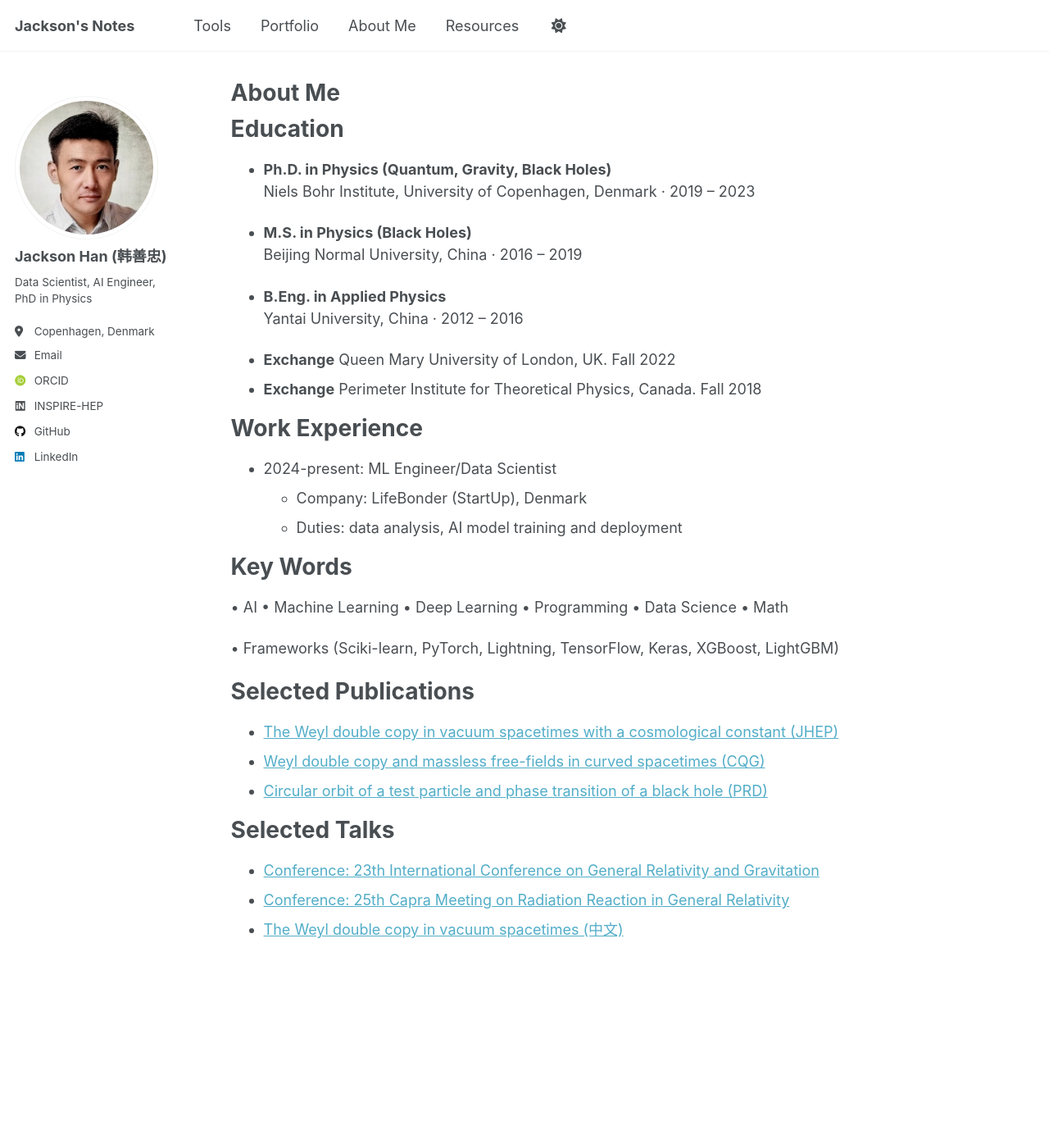
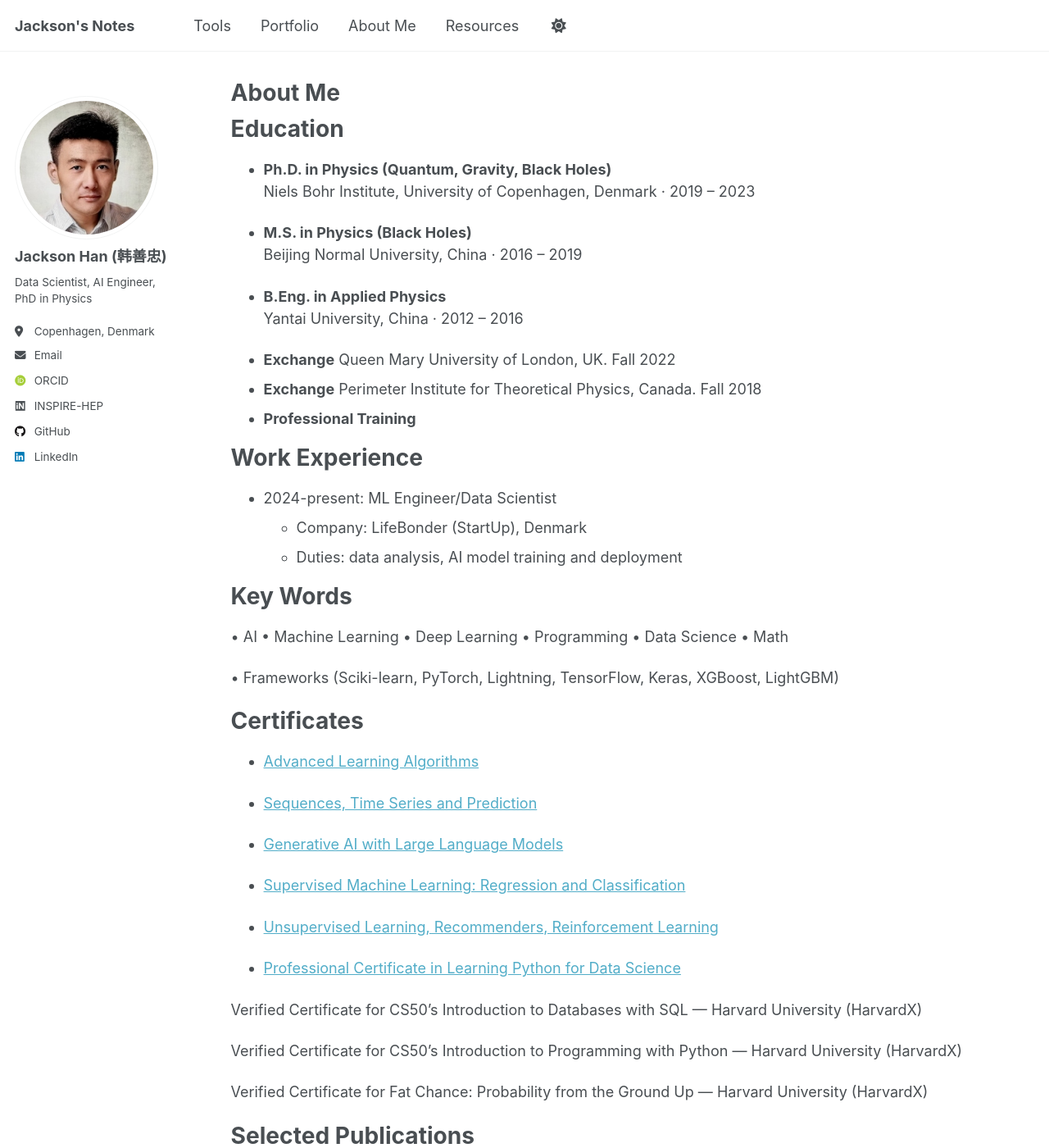
Before and after one commit to Jackson00Han/Jackson00Han.github.io, a Jekyll site: the page built from _pages/cv.md, in a window 1280 px wide and 1400 px high. Shown: the whole window at 82% size. Built offline with Jekyll 4.4.1, drawn with Linux system fonts in a browser that asks for light colours; some web fonts are replaced; a script that is not in the unit is left out.

Commit message:
up certf

```diff
--- a/_pages/cv.md
+++ b/_pages/cv.md
@@ -23,6 +23,7 @@ Education
 
 - **Exchange** Queen Mary University of London, UK. Fall 2022
 - **Exchange** Perimeter Institute for Theoretical Physics, Canada. Fall 2018
+- **Professional Training**
 
 
 Work Experience
@@ -37,6 +38,26 @@ Key Words
 
 • Frameworks (Sciki-learn, PyTorch, Lightning, TensorFlow, Keras, XGBoost, LightGBM)
 
+Certificates
+======
+- [Advanced Learning Algorithms](https://www.coursera.org/account/accomplishments/verify/ZCT8MIUZTF6O)
+
+- [Sequences, Time Series and Prediction](https://www.coursera.org/account/accomplishments/verify/JKUJAUKKYC4Y)
+
+- [Generative AI with Large Language Models](https://www.coursera.org/account/accomplishments/verify/QI1KTSJPXS7T)
+
+- [Supervised Machine Learning: Regression and Classification](https://www.coursera.org/account/accomplishments/verify/G048KF8TT71G)
+
+- [Unsupervised Learning, Recommenders, Reinforcement Learning](https://www.coursera.org/account/accomplishments/verify/VEUFE7Q2EON7)
+
+- [Professional Certificate in Learning Python for Data Science](https://credentials.edx.org/credentials/11067c30d1834e49a460dbbdc1c26df3/)
+
+Verified Certificate for CS50's Introduction to Databases with SQL — Harvard University (HarvardX)
+
+Verified Certificate for CS50's Introduction to Programming with Python — Harvard University (HarvardX)
+
+Verified Certificate for Fat Chance: Probability from the Ground Up — Harvard University (HarvardX)
+
 
 Selected Publications
 ======
```
